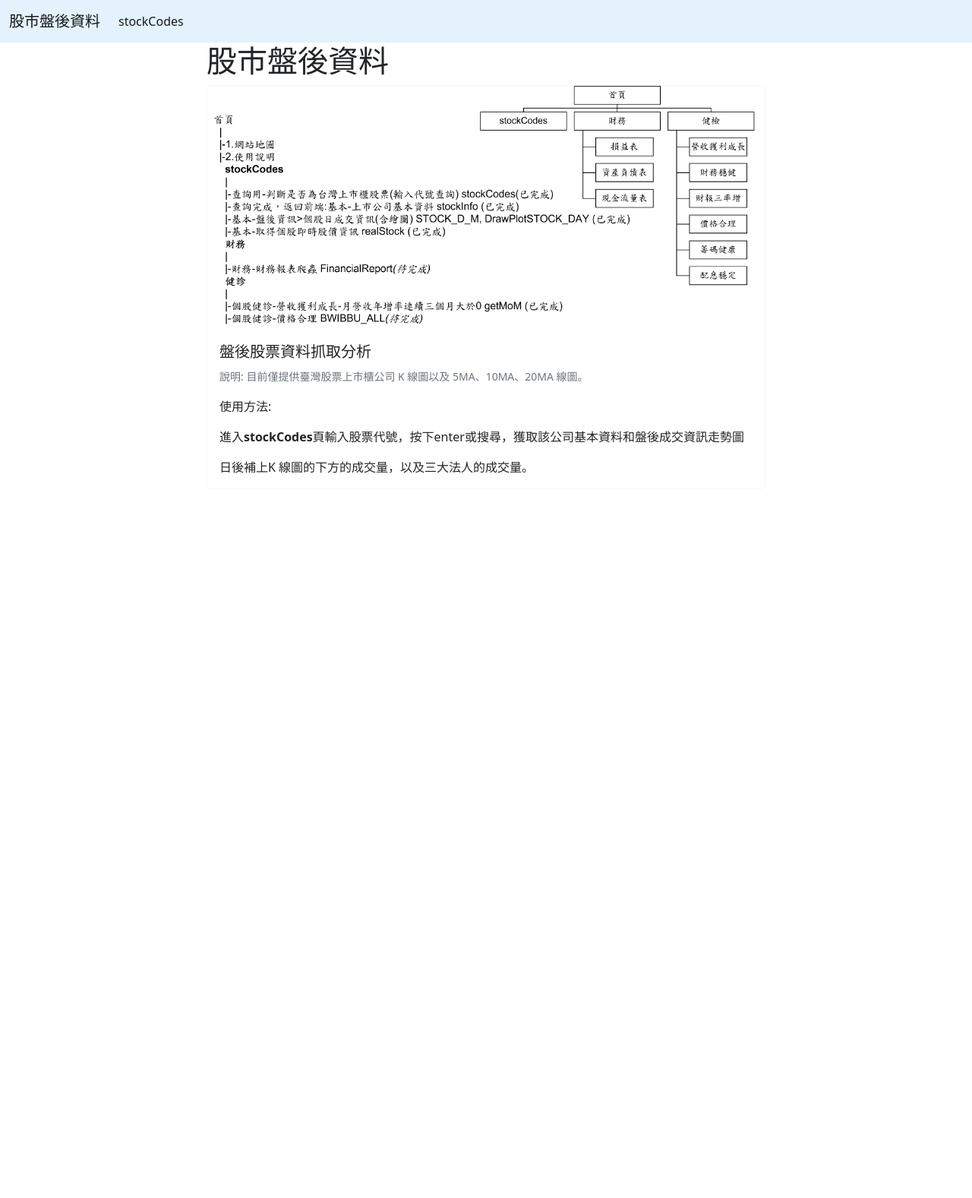
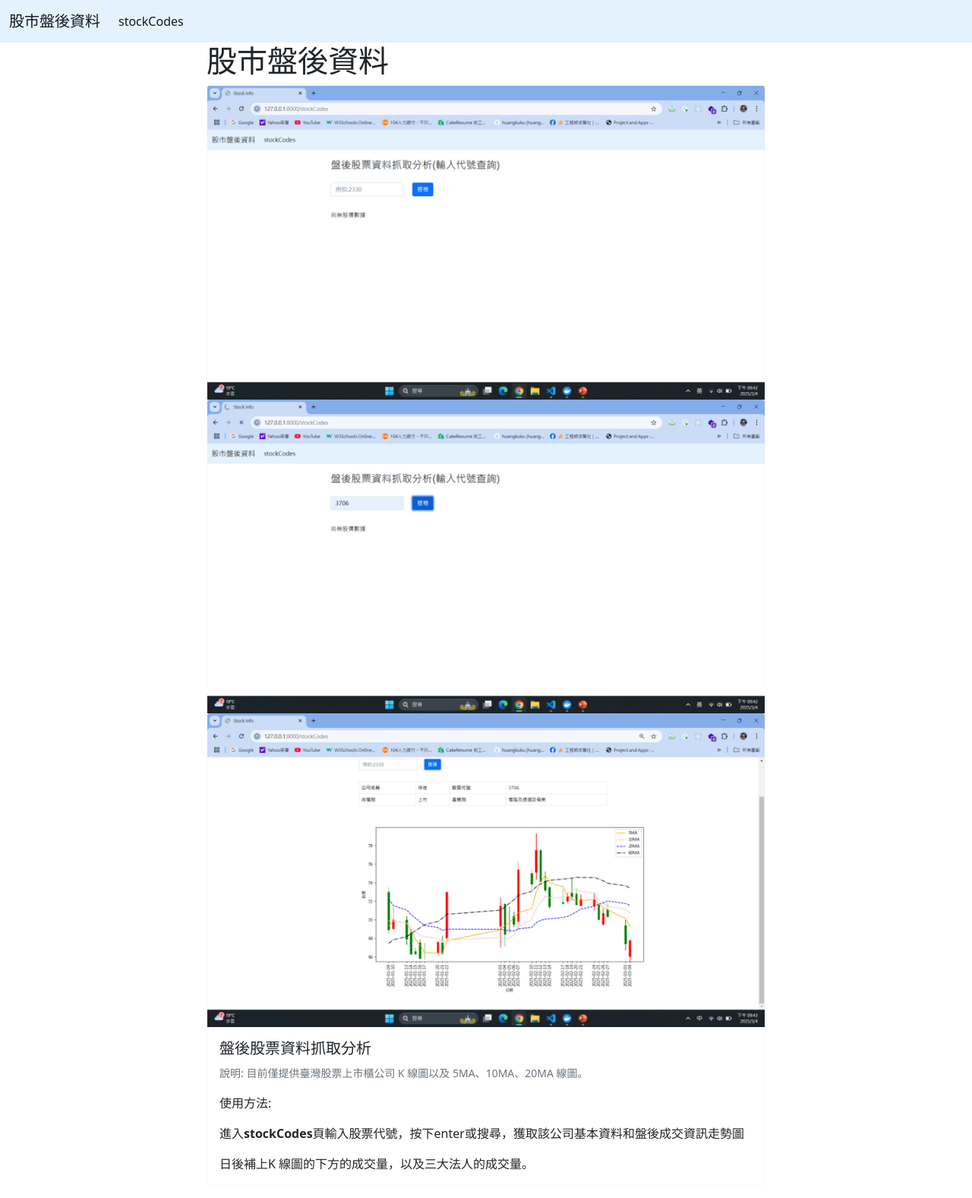
Before and after one commit to huangkuku/TWstock, a Django app: page / in a window 1280 px wide. Shown: the whole page at 76% size. Before the commit the page ends 623 px from the top, so only its background shows below. Run offline with Django 5.2, Linux system fonts and the light colour scheme.

Commit message:
update Readme.md and the description of the web

```diff
--- a/mystock/templates/home.html
+++ b/mystock/templates/home.html
@@ -4,7 +4,9 @@
     <h1>股市盤後資料</h1>
     <div class="card border-light mb-3">
         {% load static %}
-        <img src="{% static 'sitemap1.png' %}" class="card-img-top" alt="網站架構圖">
+        <img src="{% static 'step1.png' %}" class="card-img-top" alt="網站架構圖">
+        <img src="{% static 'step2.png' %}" class="card-img-top" alt="網站架構圖">
+        <img src="{% static 'step3.png' %}" class="card-img-top" alt="網站架構圖">
         <div class="card-body">
             <h5 class="card-title">盤後股票資料抓取分析</h5>
             <p class="card-text">
```
Also changed, not shown: Readme.md, mystock/templates/static/step1.png (added), mystock/templates/static/step2.png (added), mystock/templates/static/step3.png (added).
